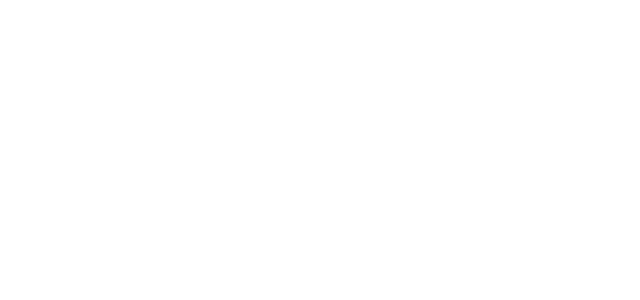
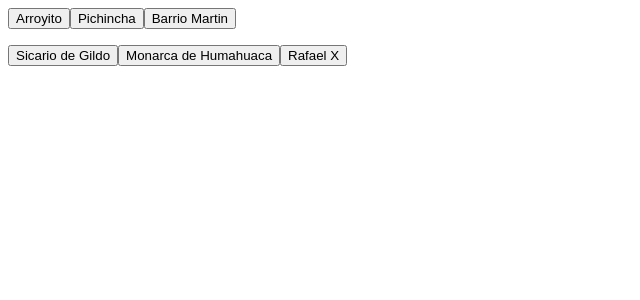
Before and after one commit to Yatagarassu9/Tp_Prog3, a React app in the folder frontend/: page / in a window 1280 px wide. Shown: the top 300 px of the page, without its empty margins (0-640 px from the left). Built offline with nearby package versions, Linux system fonts and the light colour scheme; the HTML template or start-up script is replaced by a standard one.

Commit message:
agregado de componentes, selector de branch y baber

```diff
--- a/frontend/src/App.jsx
+++ b/frontend/src/App.jsx
@@ -1,17 +1,13 @@
-import { useState } from 'react'
-import reactLogo from './assets/react.svg'
-import viteLogo from './assets/vite.svg'
-import heroImg from './assets/hero.png'
-import './App.css'
+import { useState } from "react";
+import "./App.css";
+import AppointmentPage from "./pages/AppointmentPage";
 
 function App() {
-  const [count, setCount] = useState(0)
-
   return (
     <>
-
+      <AppointmentPage></AppointmentPage>
     </>
-  )
+  );
 }
 
-export default App
+export default App;
--- /dev/null
+++ b/frontend/src/components/AppointmentForm/AppointmentForm.jsx
@@ -0,0 +1,7 @@
+function AppointmentForm () {
+    return (
+        <div></div>
+    )
+}
+
+export default AppointmentForm
--- /dev/null
+++ b/frontend/src/components/BarberCard/BarberCard.jsx
@@ -0,0 +1,7 @@
+function BarberCard () {
+    return (
+        <div></div>
+    )
+}
+
+export default BarberCard
--- /dev/null
+++ b/frontend/src/components/BarberList/BarberList.jsx
@@ -0,0 +1,16 @@
+import { useState } from "react";
+
+function BarberList({ barbers, onSelectBarber }) {
+  const mapedBarbers = barbers.map((barber) => {
+    return (
+      <button key={barber.id} onClick={() => onSelectBarber(barber.id)}
+      >
+        {barber.name}
+      </button>
+    );
+  });
+
+  return <div>{mapedBarbers}</div>;
+}
+
+export default BarberList;
--- /dev/null
+++ b/frontend/src/components/BranchSelector/BranchSelector.jsx
@@ -0,0 +1,15 @@
+import { useState } from "react";
+
+function BranchSelector({ branches, onSelectBranch }) {
+  const mapedBranches = branches.map((branch) => {
+    return (
+      <button key={branch.id} onClick={() => onSelectBranch(branch.id)}>
+        {branch.name}
+      </button>
+    );
+  });
+
+  return <div>{mapedBranches}</div>;
+}
+
+export default BranchSelector;
--- /dev/null
+++ b/frontend/src/components/Calendar/Calendar.jsx
@@ -0,0 +1,7 @@
+function Calendar () {
+    return (
+        <div></div>
+    )
+}
+
+export default Calendar
--- /dev/null
+++ b/frontend/src/components/Navbar/Navbar.jsx
@@ -0,0 +1,9 @@
+function Navbar() {
+    return (
+        <nav>
+            <h1>Barbería</h1>
+        </nav>
+    )
+}
+
+export default Navbar
--- /dev/null
+++ b/frontend/src/components/TimeSlots/TimeSlots.jsx
@@ -0,0 +1,7 @@
+function TimeSlots () {
+    return (
+        <div></div>
+    )
+}
+
+export default TimeSlots
--- /dev/null
+++ b/frontend/src/data/barbers.js
@@ -0,0 +1,7 @@
+const barbers = [
+  { id: 1, name: "Sicario de Gildo", branchId: 3 },
+  { id: 2, name: "Monarca de Humahuaca", branchId: 1 },
+  { id: 3, name: "Rafael X", branchId: 2 },
+]
+
+export default barbers
--- /dev/null
+++ b/frontend/src/data/branches.js
@@ -0,0 +1,7 @@
+const branches = [
+    { id: 1, name: "Arroyito"},
+    { id: 2, name: "Pichincha"},
+    { id: 3, name: "Barrio Martin"},
+]
+
+export default branches
--- /dev/null
+++ b/frontend/src/pages/AppointmentPage.jsx
@@ -0,0 +1,59 @@
+import Navbar from "../components/Navbar/Navbar";
+import AppointmentForm from "../components/AppointmentForm/AppointmentForm";
+import BarberCard from "../components/BarberCard/BarberCard";
+import BarberList from "../components/BarberList/BarberList";
+import BranchSelector from "../components/BranchSelector/BranchSelector";
+import Calendar from "../components/Calendar/Calendar";
+import TimeSlots from "../components/TimeSlots/TimeSlots";
+import { useState } from "react";
+import branches from "../data/branches";
+import barbers from "../data/barbers";
+
+
+function AppointmentPage() {
+  const [branch, setBranch] = useState(null);
+  const [barber, setBarber] = useState(null);
+  const [day, setDay] = useState(null);
+  const [hour, setHour] = useState(null);
+
+  const handleSelectBranch = (branchId) => {
+    setBranch(branchId)
+  };
+
+  const handleSelectBarber = (barberId) => {
+    setBarber(barberId);
+  };
+
+  const handleSelectDay = (day) => {
+    setDay(day);
+  };
+
+  const handleSelectHour = (hour) => {
+    setHour(hour);
+  };
+
+   const filteredBarbers = barbers.filter((barber) => {
+    if (!branch) return true
+    return (
+      barber.branchId === branch
+    )
+  }); // filtro los barberos segun la sucursal seleccionada antes
+
+
+  return (
+    <div>
+      <BranchSelector
+        branches={branches}
+        /* branches.js → (import) → AppointmentPage → (prop) → BranchSelector */
+        onSelectBranch={handleSelectBranch}
+      />
+      <p/>
+      <BarberList
+        barbers={filteredBarbers}
+        onSelectBarber={handleSelectBarber}
+      />
+    </div>
+  );
+}
+
+export default AppointmentPage;
```
